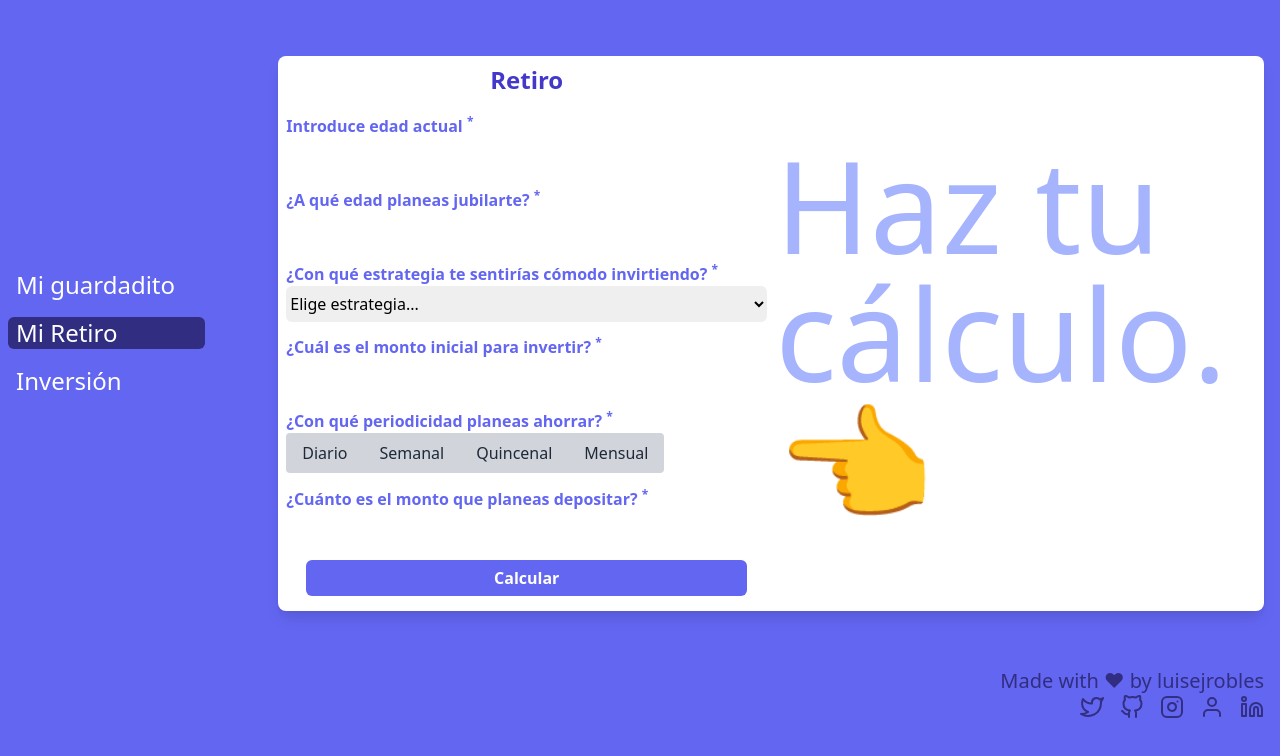
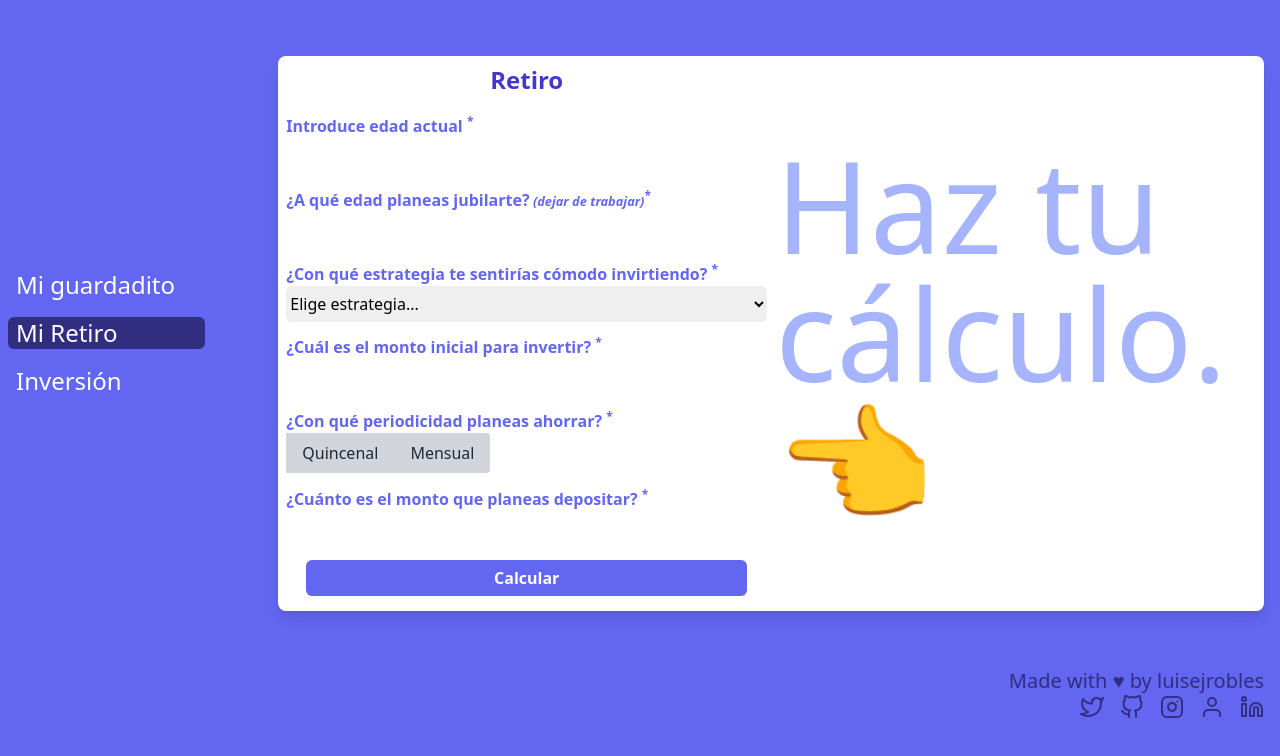
Before and after one commit to luisejrobles/future-me, a React (Create React App) app: page / in a window 1280 px wide. Both pictures are taken after a click on the button "Mi Retiro". Shown: the top 756 px of the page. Built offline with nearby package versions, Linux system fonts and the light colour scheme.

Commit message:
major dependencies upgrade

```diff
--- a/craco.config.js
+++ b/craco.config.js
@@ -1,8 +1,9 @@
 // craco.config.js
 module.exports = {
   style: {
-    postcss: {
+    postcssOptions: {
       plugins: [require("tailwindcss"), require("autoprefixer")],
     },
   },
+  eslint: { enable: false },
 };
--- a/src/components/Retiro/Retiro.js
+++ b/src/components/Retiro/Retiro.js
@@ -21,7 +21,11 @@ const RetiroForm = ({ formik }) => (
     </div>
     <div className="flex flex-col">
       <p className="font-bold text-indigo-500">
-        ¿A qué edad planeas jubilarte? <sup>*</sup>
+        ¿A qué edad planeas jubilarte?
+        <i>
+          <small> (dejar de trabajar)</small>
+        </i>
+        <sup>*</sup>
       </p>
       <input
         type="number"
@@ -46,8 +50,9 @@ const RetiroForm = ({ formik }) => (
         required
       >
         <option value="0">Elige estrategia...</option>
-        <option value="1">Conservadora</option>
-        <option value="2">Agresiva</option>
+        <option value="1">Conservadora (+-10% anual)</option>
+        <option value="1">Neutra (+-15% anual)</option>
+        <option value="2">Agresiva (+-25% anual)</option>
       </select>
     </div>
     <div className="flex flex-col">
@@ -68,20 +73,6 @@ const RetiroForm = ({ formik }) => (
         ¿Con qué periodicidad planeas ahorrar? <sup>*</sup>
       </p>
       <div className="inline-flex">
-        <button
-          className="bg-gray-300 hover:bg-gray-400 text-gray-800  py-2 px-4 rounded-l"
-          value={formik.values.periodicity}
-          onClick={() => formik.setFieldValue("periodicity", 1)}
-        >
-          Diario
-        </button>
-        <button
-          className="bg-gray-300 hover:bg-gray-400 text-gray-800  py-2 px-4"
-          value={formik.values.periodicity}
-          onClick={() => formik.setFieldValue("periodicity", +7)}
-        >
-          Semanal
-        </button>
         <button
           className="bg-gray-300 hover:bg-gray-400 text-gray-800  py-2 px-4 "
           value={formik.values.periodicity}
@@ -136,6 +127,7 @@ const NoCalculo = () => {
   );
 };
 const Retiro = () => {
+  // eslint-disable-next-line
   const [calculoHecho, setCalculoHecho] = useState(false);
   const formik = useFormik({
     initialValues: {
```
Also changed, not shown: package.json (+4 -4 lines), 1 other file (tests, documents, lock files or other folders).
